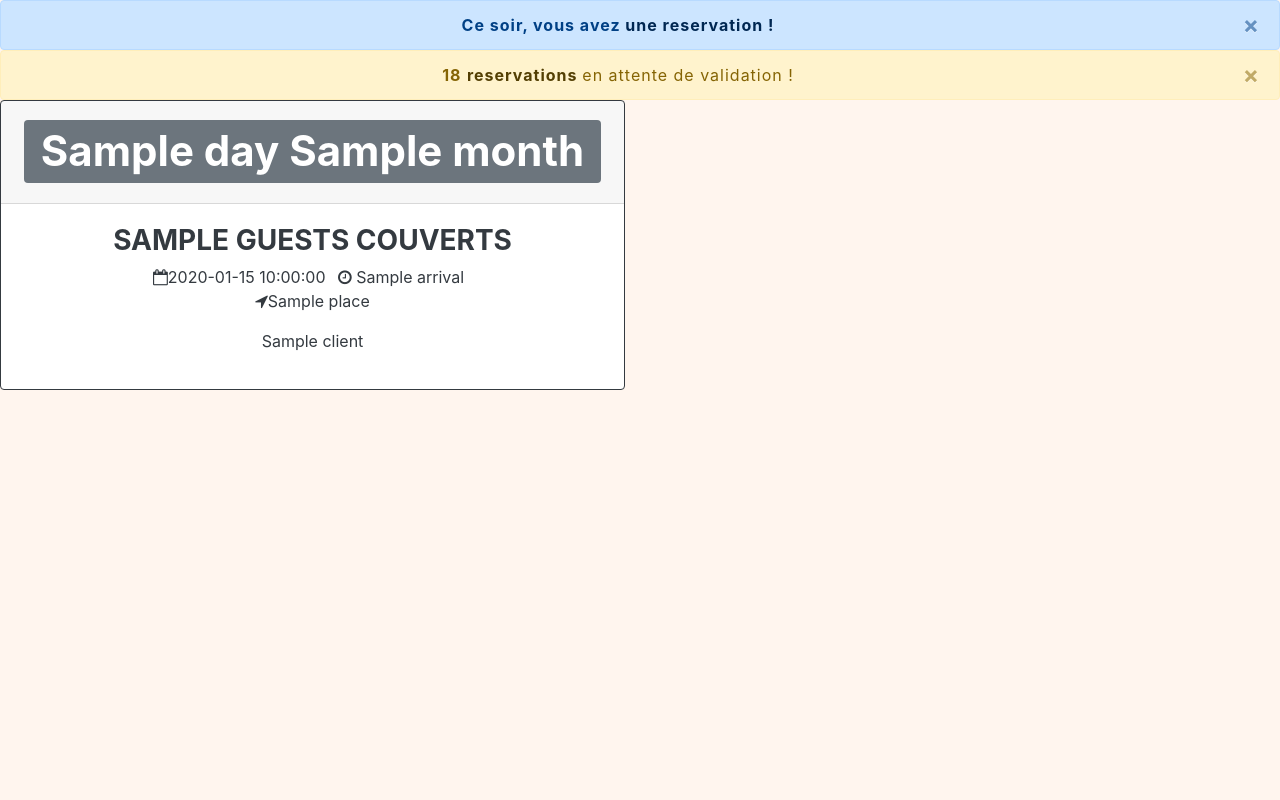
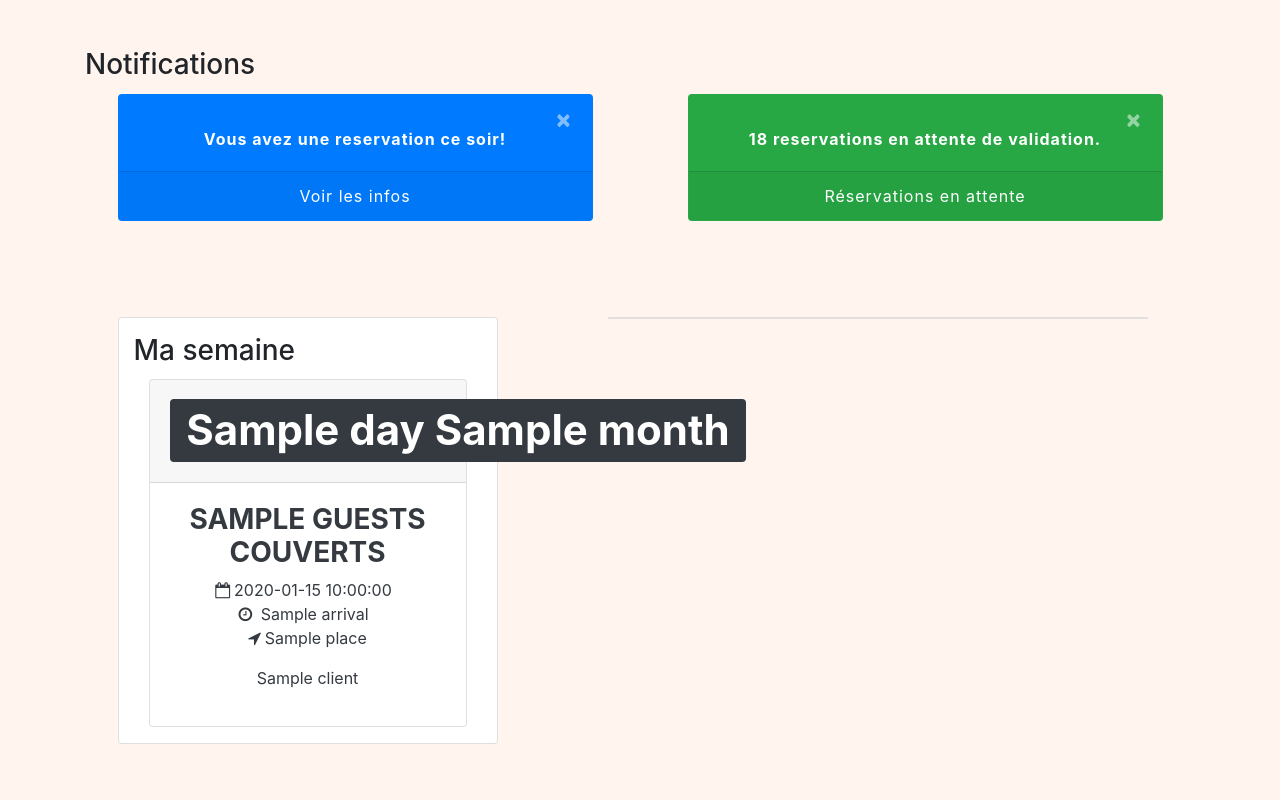
Before and after one commit to sxeseb/Strasbourg-0219-PHP-StraCook, a PHP site: template src/View/Admin/dashboard.html.twig in a window 1280 px wide. Run offline with PHP 8.4, Linux system fonts and the light colour scheme; the template is opened without the code that fills it: most values are stand-ins (such as "Sample title", 1, 10 or a date in 2020); some libraries are stand-ins or nearby versions; some web fonts are replaced.

Commit message:
rework frontend de dashboard.html.twig et reservations.html.twig

```diff
--- a/src/View/Admin/dashboard.html.twig
+++ b/src/View/Admin/dashboard.html.twig
@@ -1,42 +1,76 @@
 {% extends 'layoutAdmin.html.twig' %}
 {% block content %}
-
-    {% if menutoday.daysToDate < 1%}
-    <div class="alert alert-primary alert-dismissible text-center">
+    <section>
+        <div class="container py-5">
+            <h3 class="card-title">Notifications</h3>
+            <div class="row justify-content-around text-white">
+                {% if menutoday.0.daysToDate < 1%}
+                    <div class="card alert bg-primary alert-dismissible text-center col-6 col-sm-5 px-0 pb-0">
+                        <div class="card-body">
                             <button type="button" class="close" data-dismiss="alert">&times;</button>
-        <strong>Ce soir, vous avez </strong> <a href="/admin/reservations" class="alert-link">une reservation !</a>
+                            <strong>Vous avez une reservation ce soir!</strong>
+                        </div>
+                        <div class="card-footer">
+                            <a class="text-white" href="/admin/reservations/{{ menutoday.0.id}}#infos">Voir les infos</a>
+                        </div>
                     </div>
                 {% endif %}
-
                 {% if menupending|length > 0%}
-
-    <div class="alert alert-warning alert-dismissible text-center no-gutters">
+                    <div class="card alert bg-success alert-dismissible text-center col-6 col-sm-5 px-0 pb-0">
+                        <div class="card-body">
                         <button type="button" class="close" data-dismiss="alert">&times;</button>
-        <strong>{{ menupending|length }}</strong> <a href="#" class="alert-link">reservations </a> en attente de validation !
+                        <strong>{{ menupending|length }} reservations en attente de validation.</strong>
                         </div>
-
+                        <div class="card-footer">
+                            <a class="text-white" href="/admin/reservations">Réservations en attente</a>
+                        </div>
+                    </div>
                 {% endif %}
-
-
-
-{% for menu in menutoday|slice(0,3)%}
-    <div class="row">
-        <div class="col-6">
-            <div class="card border-dark text-center">
+            </div>
+        </div>
+    </section>
+    <section>
+        <div class="container py-5">
+            <div class="row justify-content-around">
+                <div class="card col-12 col-sm-4 py-3">
+                    <h3 class="card-title">Ma semaine</h3>
+                    {% if thisweek is empty %}
+                    <div class="col-12">
+                        <div class="card-body">
+                            <p class="card-text">
+                                Pas de réservations cette semaine.
+                            </p>
+                        </div>
+                    </div>
+                    {% else  %}
+                    {% for menu in thisweek %}
+                            <div class="col-12">
+                                <div class="card text-center">
                                     <div class="card-header">
-                    <h1 class="display-4"><span class="badge badge-secondary">{{ menu.day }} {{ menu.month }}</h1></div>
+                                        <h2 class="display-4"><span class="badge badge-dark">{{ menu.day }} {{ menu.month }}</h2></div>
                                     <div class="card-body text-dark">
                                         <h3 class="text-uppercase"><strong>{{ menu.guests }} couverts</strong></h3>
                                         <ul class="list-inline">
-                    <li class="list-inline-item"><i class="fa fa-calendar-o" aria-hidden="true"></i>{{ menu.date }}</li>
-                    <li class="list-inline-item"><i class="fa fa-clock-o" aria-hidden="true"></i> {{ menu.arrival}}<li>
-                    <li class="list-inline-item"><i class="fa fa-location-arrow" aria-hidden="true"></i>{{ menu.place }}</li>
+                                            <li class="list-inline-item"><i class="fa fa-calendar-o mr-1" aria-hidden="true"></i>{{ menu.date }}</li>
+                                            <li class="list-inline-item"><i class="fa fa-clock-o mr-1" aria-hidden="true"></i> {{ menu.arrival}}<li>
+                                            <li class="list-inline-item"><i class="fa fa-location-arrow mr-1" aria-hidden="true"></i>{{ menu.place }}</li>
                                         </ul>
                                         <p>{{ menu.client }} </p>
                                     </div>
                                 </div>
                             </div>
+                    {% endfor%}
+                    {% endif %}
                 </div>
-{% endfor%}
+                <div class="col-12 col-sm-6">
+                    <div class="card">
+
+                    </div>
+                </div>
+            </div>
+        </div>
+    </section>
+
+
 
 {% endblock %}
```
Also changed, not shown: src/Controller/AdminController.php (+19 -2 lines), src/View/Admin/reservations.html.twig (+37 -12 lines). Lines whose indentation alone changed are shown as unchanged.
